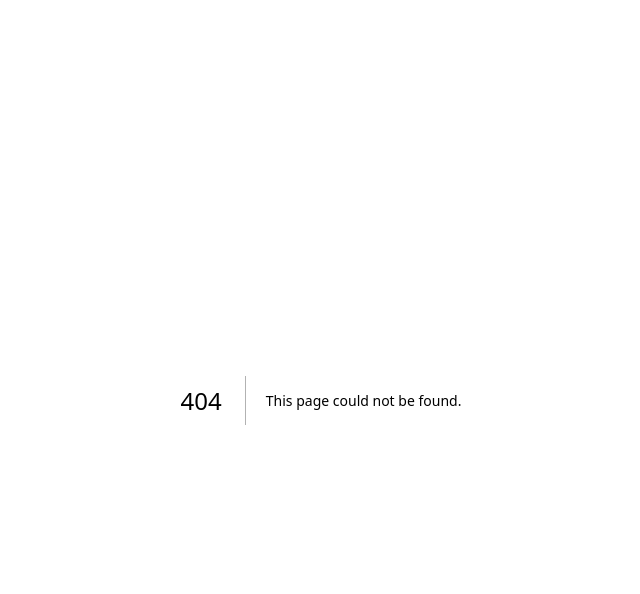
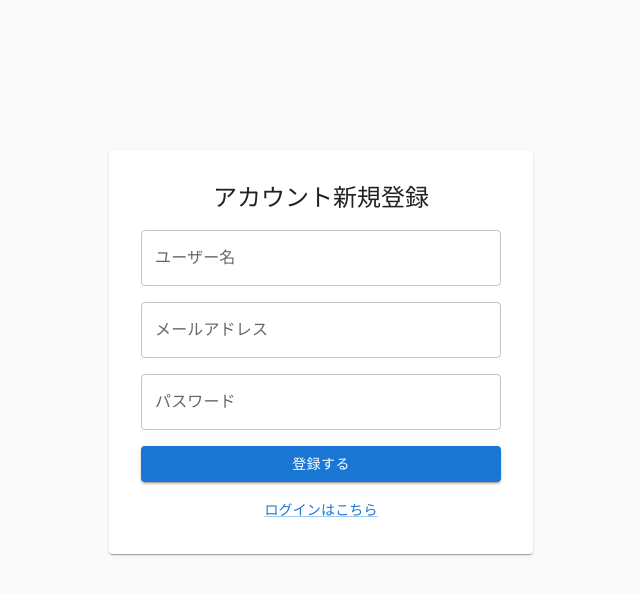
Before and after one commit to k21hornet/inusidian, a Next.js app in the folder frontend/: page /signup in a window 1280 px wide. Before the commit this address had no page. Shown: the top 594 px of the page, without its empty margins (319-959 px from the left). Built offline with nearby package versions, Linux system fonts and the light colour scheme; what @mui/material-nextjs would draw is missing.

Commit message:
認証画面

```diff
--- /dev/null
+++ b/frontend/src/app/(auth)/layout.tsx
@@ -0,0 +1,21 @@
+import { Box } from "@mui/material";
+
+export default function AuthLayout({
+  children,
+}: Readonly<{
+  children: React.ReactNode;
+}>) {
+  return (
+    <Box
+      component="main"
+      style={{
+        display: "flex",
+        justifyContent: "center",
+        alignItems: "center",
+        height: "100vh",
+      }}
+    >
+      {children}
+    </Box>
+  );
+}
--- /dev/null
+++ b/frontend/src/app/(auth)/signup/page.tsx
@@ -0,0 +1,42 @@
+"use client";
+
+import { Box, Button, Card, Link, TextField, Typography } from "@mui/material";
+
+export default function SignUpPage() {
+  return (
+    <Card
+      sx={{
+        width: 360,
+        mb: 12,
+        p: 4,
+        textAlign: "center",
+        backgroundColor: "white",
+      }}
+    >
+      <Typography variant="h5">アカウント新規登録</Typography>
+
+      <Box
+        component="form"
+        sx={{
+          display: "flex",
+          flexDirection: "column",
+          gap: 2,
+          mt: 2,
+        }}
+      >
+        <TextField label="ユーザー名" fullWidth />
+        <TextField label="メールアドレス" fullWidth />
+        <TextField label="パスワード" fullWidth />
+        <Button variant="contained" fullWidth>
+          登録する
+        </Button>
+      </Box>
+
+      <Typography sx={{ mt: 2 }}>
+        <Link href="/signin" variant="body2">
+          ログインはこちら
+        </Link>
+      </Typography>
+    </Card>
+  );
+}
--- a/frontend/src/app/layout.tsx
+++ b/frontend/src/app/layout.tsx
@@ -1,3 +1,4 @@
+import { Box } from "@mui/material";
 import { AppRouterCacheProvider } from "@mui/material-nextjs/v13-appRouter";
 
 export default function RootLayout({
@@ -7,9 +8,9 @@ export default function RootLayout({
 }>) {
   return (
     <html lang="ja">
-      <body>
+      <Box component="body" sx={{ m: 0, p: 0, backgroundColor: "#fafafa" }}>
         <AppRouterCacheProvider>{children}</AppRouterCacheProvider>
-      </body>
+      </Box>
     </html>
   );
 }
```
Also changed, not shown: frontend/src/app/(auth)/signin/page.tsx (added, +46 -0 lines).
